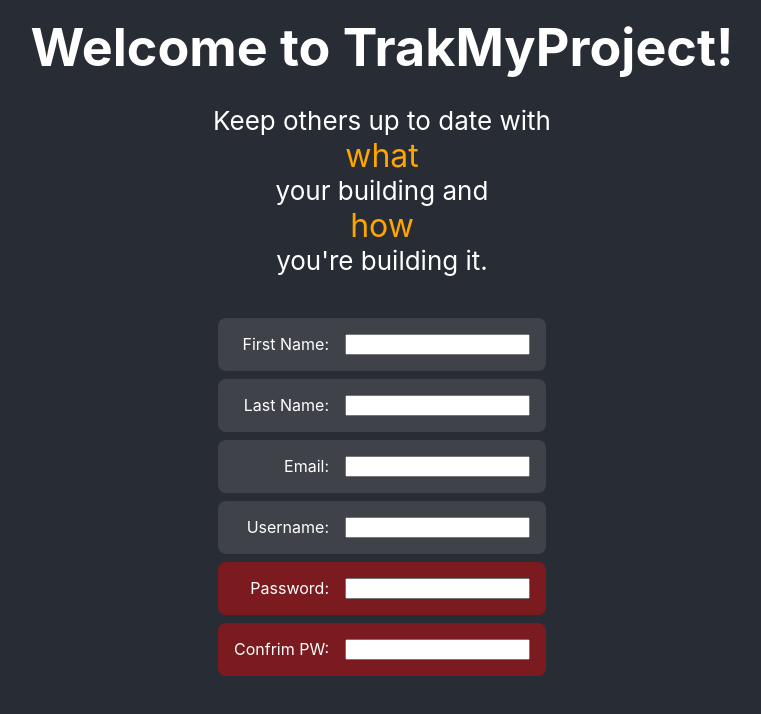
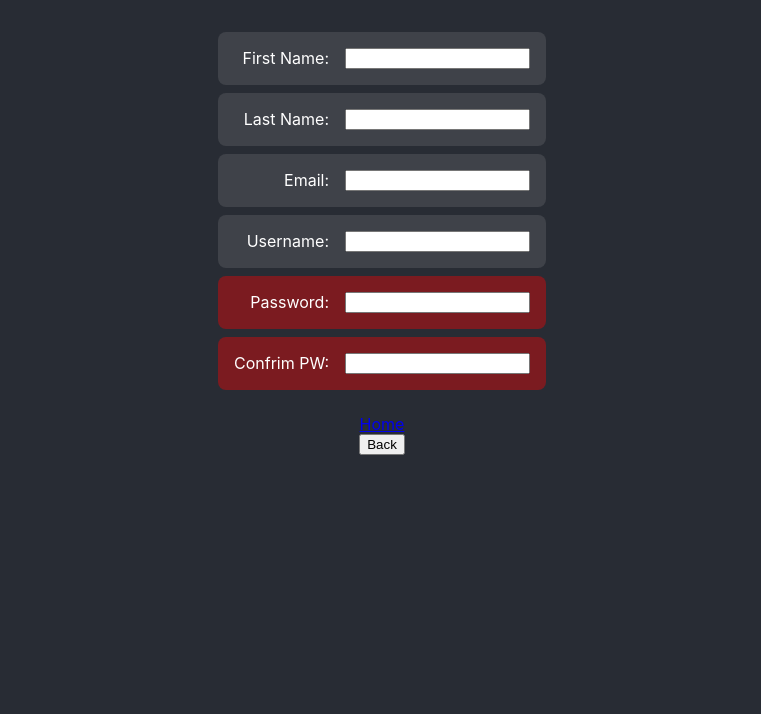
Before and after one commit to samuelfox1/trakmyproject, a React (Create React App) app: page /signup in a window 1280 px wide. Shown: the top 714 px of the page, without its empty margins (258-1019 px from the left). Built offline with nearby package versions, Linux system fonts and the light colour scheme.

Commit message:
setup react router and useHistory to navigate app

```diff
--- a/src/App.js
+++ b/src/App.js
@@ -1,38 +1,33 @@
 import React, { useState } from "react";
-import { BrowserRouter as Switch, Route, Link, useHistory } from "react-router-dom";
+import { BrowserRouter as Router, Route, Switch } from "react-router-dom";
 import './App.css';
-import { Button, Image, H1 } from "./components/Elements/Elements";
-import { SignUpForm } from './components/SignupForm/SignUpForm';
+import Landing from "./pages/Landing";
+import Home from './pages/Home'
+import SignUp from "./pages/SignUp";
 
 
-export const App = () => {
-  const [loggedInUser, setLoggedInUser] = useState()
-  const history = useHistory()
+export default function App() {
+  const [loggedInUser, setLoggedInUser] = useState({ loggedIn: false })
 
-  const handleHistory = (route) => {
-    window.location.href = route
-  }
+
   return (
-    <Switch>
+    <Router>
       <div className="App">
-        <header className="App-header">
-          <H1 text="Welcome to TrakMyProject!" />
-          <p>Keep others up to date with<br />
-            <span className="emphasize"> what</span><br />
-               your building and<br />
-            <span className="emphasize"> how</span><br />
-               you're building it.</p>
-        </header>
-        <Route exact path='/'>
-          <Image src="https://upload.wikimedia.org/wikipedia/commons/thumb/1/17/Circle-icons-roadblock.svg/600px-Circle-icons-roadblock.svg.png" className="App-logo" alt="under construction" />
-          <br />
-          <Button text="sign up" action={() => handleHistory('/signup')} />
-        </Route>
+        <Switch>
+          <Route exact path='/'>
+            <Landing />
+          </Route>
 
-        <Route exact path='/signup'>
-          <SignUpForm loggedInUser={loggedInUser} setLoggedInUser={setLoggedInUser} />
-        </Route>
+          <Route exact path='/signup'>
+            <SignUp loggedInUser={loggedInUser} setLoggedInUser={setLoggedInUser} />
+          </Route>
+
+          <Route exact path='/user/:username'>
+            <Home />
+          </Route>
+
+        </Switch>
       </div >
-    </Switch >
+    </Router >
   )
 }
--- a/src/components/Elements/Elements.js
+++ b/src/components/Elements/Elements.js
@@ -1,4 +1,4 @@
-export const Button = ({ className, text, action }) => (
+export const Button = ({ className, text, action, history }) => (
     <button
         type="button"
         className={className}
--- a/src/index.js
+++ b/src/index.js
@@ -1,7 +1,7 @@
 import React from 'react';
 import ReactDOM from 'react-dom';
 import './index.css';
-import { App } from './App';
+import App from './App';
 import reportWebVitals from './reportWebVitals';
 
 ReactDOM.render(
--- /dev/null
+++ b/src/pages/Home.js
@@ -0,0 +1,22 @@
+import React from 'react'
+import { Link } from 'react-router-dom'
+import { useParams, useHistory } from 'react-router-dom'
+
+export default function Home() {
+    const { username } = useParams()
+    const history = useHistory()
+    // console.log(history)
+
+    const handleBack = () => {
+        history.goBack()
+    }
+
+    return (
+        <>
+            <h1>{username}</h1>
+            <Link to='/'>Logout</Link>
+            <button onClick={handleBack} >Back</button>
+
+        </>
+    )
+}
--- /dev/null
+++ b/src/pages/Landing.js
@@ -0,0 +1,25 @@
+import React from 'react'
+import { Link, useHistory } from 'react-router-dom'
+import { H1, Image } from '../components/Elements/Elements'
+
+export default function Landing() {
+    const history = useHistory()
+    const { pathname } = history.location
+    // console.log(history)
+
+    return (
+        <>
+            <header className="App-header">
+                <H1 text="Welcome to TrakMyProject!" />
+                <p>Keep others up to date with<br />
+                    <span className="emphasize"> what</span><br />
+               your building and<br />
+                    <span className="emphasize"> how</span><br />
+               you're building it.</p>
+            </header>
+            <Image src="https://upload.wikimedia.org/wikipedia/commons/thumb/1/17/Circle-icons-roadblock.svg/600px-Circle-icons-roadblock.svg.png" className="App-logo" alt="under construction" />
+            <br />
+            <Link to={{ pathname: '/signup', state: { from: pathname } }}>SignUp</Link>
+        </>
+    )
+}
--- /dev/null
+++ b/src/pages/SignUp.js
@@ -0,0 +1,22 @@
+import React from 'react'
+import { Link, useHistory } from 'react-router-dom'
+import { SignUpForm } from '../components/SignupForm/SignUpForm'
+
+export default function SignUp() {
+    const username = 'samfox1'
+    const history = useHistory()
+    const { pathname } = history.location
+    // console.log(history)
+
+    const handleBack = () => {
+        history.goBack()
+    }
+
+    return (
+        <>
+            <SignUpForm />
+            <Link to={{ pathname: `/user/${username}`, state: { from: pathname } }}>Home</Link>
+            <button onClick={handleBack} >Back</button>
+        </>
+    )
+}
```
